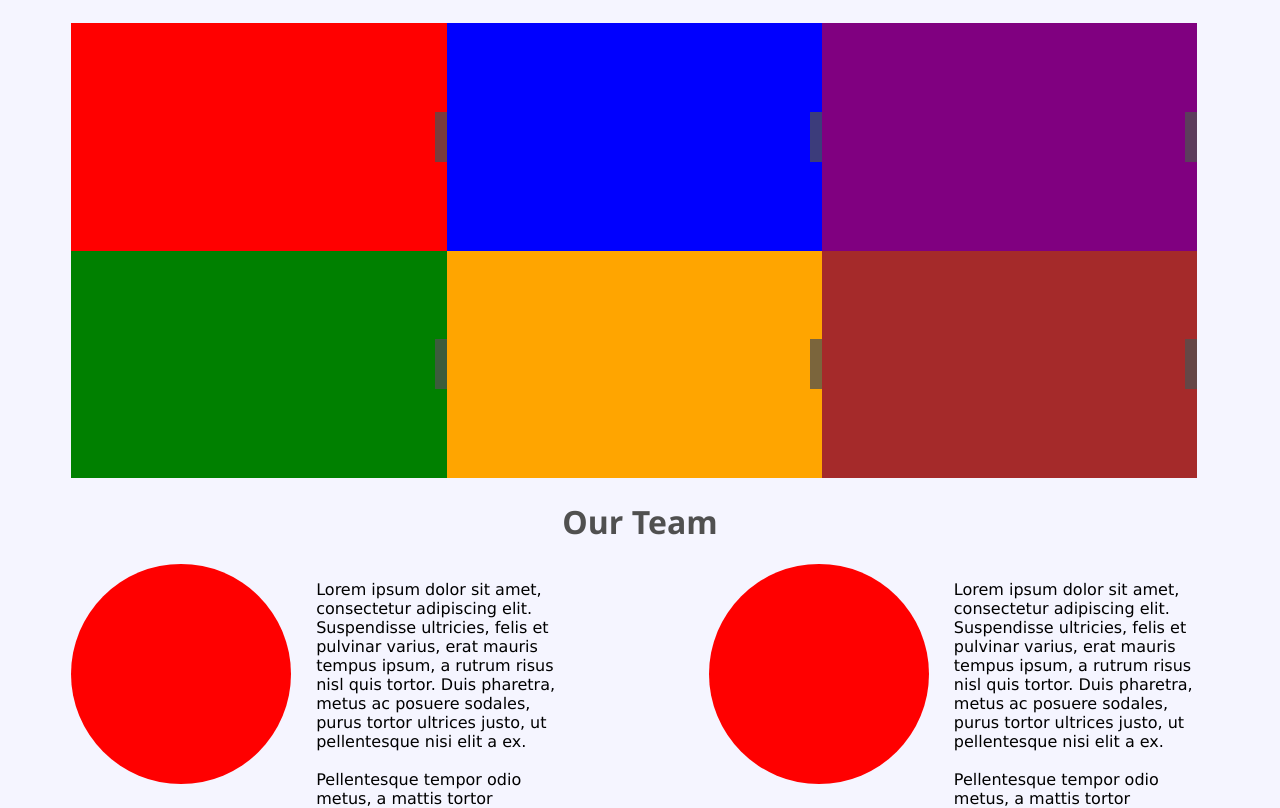
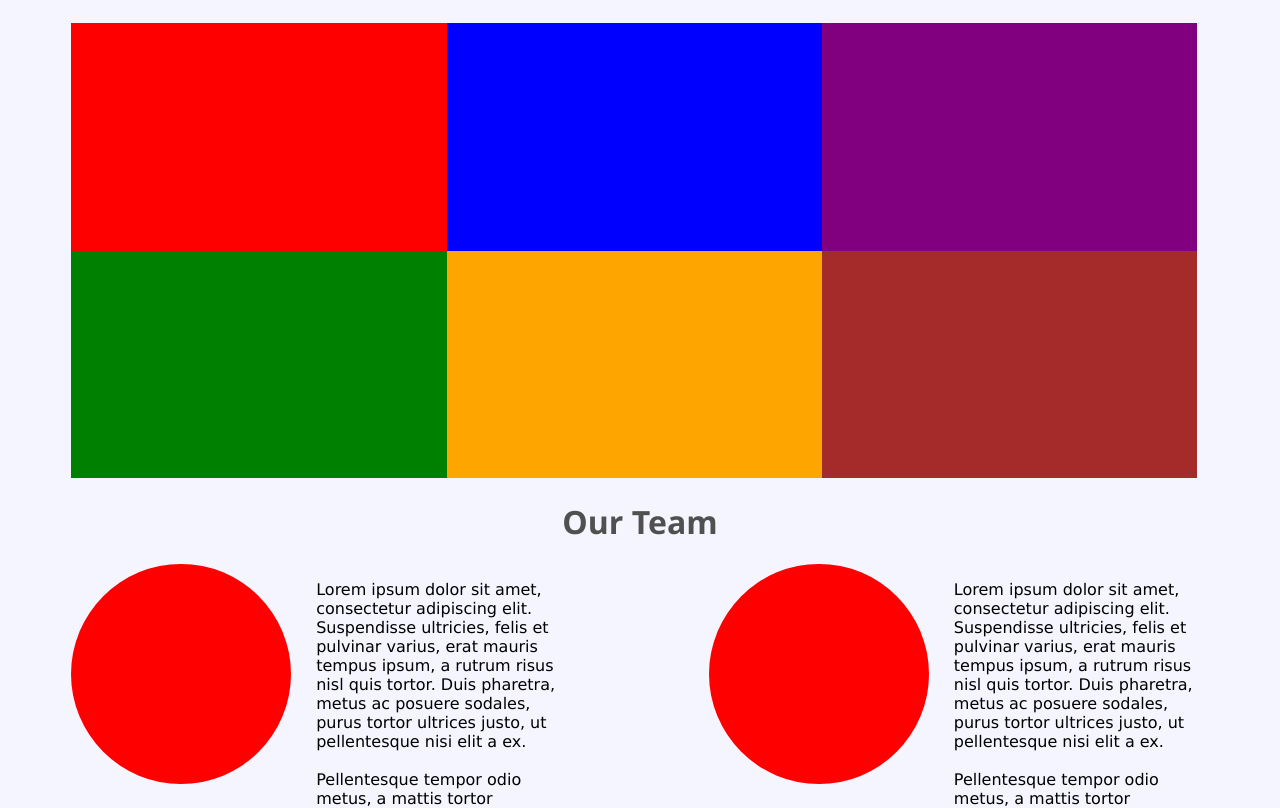
Before and after one commit to cashin-stephen/dac, a React (Create React App) app in the folder frontend/: page / in a window 1280 px wide. Shown: the part 1149-1957 px from the top of the page. Built offline with nearby package versions, Linux system fonts and the light colour scheme.

Commit message:
playing with box shadow and fixed bug with view project button sticking out

```diff
--- a/frontend/src/Components/Panel.js
+++ b/frontend/src/Components/Panel.js
@@ -13,8 +13,8 @@ const Panel = ({color}) => {
     <div className="panel" style={{backgroundColor: color}}
         onMouseEnter={() => setWidth("200px")}
         onMouseLeave={() => setWidth("0px")}>
-        <div className="panelBanner">
-            <button className="panelBanner" onClick={linkPress} style={{width: width}}>
+        <div className="panelBanner" style={{width: width}}>
+            <button className="panelBanner" onClick={linkPress}>
                 <h5 className = "panelText">VIEW PROJECT</h5>
             </button>
         </div>
--- a/frontend/src/index.css
+++ b/frontend/src/index.css
@@ -239,7 +239,7 @@ p {
   justify-content: space-between;
   margin-top: 123px;
   margin-left: -0.6%;
-
+  box-shadow: -3px 3px 3px #888888;
 }
 
 .galleryTrans {
@@ -426,11 +426,10 @@ p {
   justify-content: end;
   align-items: center;
   transition: 0.8s;
-
 }
 
 .panelBanner {
-  background-color: rgb(80,80,80,0.5);
+  background-color: rgb(80,80,80);
   border: none;
   color: white;
   display: flex;
@@ -442,9 +441,11 @@ p {
   align-items: center;
   height: 50px;
   transition-duration: 1s;
+  overflow: hidden;
 }
 
 .panelText {
+  color: rgb(255,255,255);
   white-space: nowrap;
   margin-left: 10px;
   overflow: hidden;
@@ -529,6 +530,7 @@ p {
   margin-left: -0.6%;
   padding-top: 50px;
   padding-bottom: 50px;
+  box-shadow: -3px 3px 3px #888888;
 }
 
 
```
